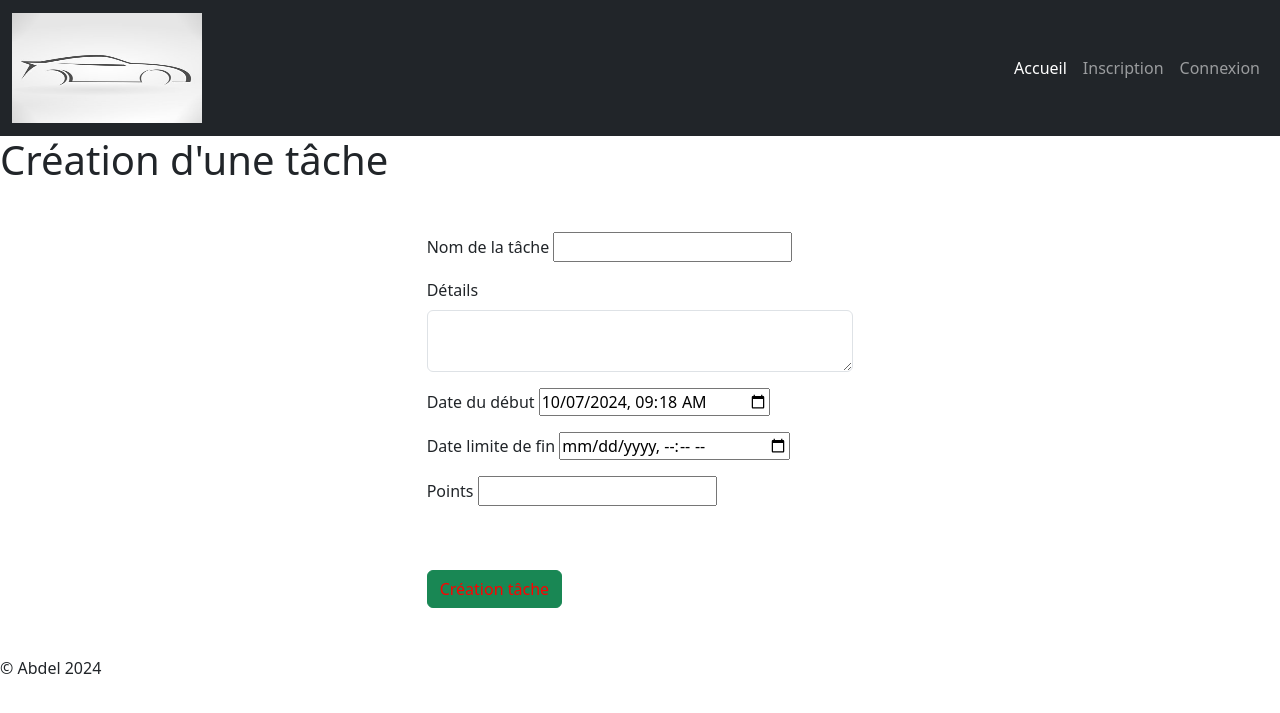
After one commit to Abdel780/projetTodolist, a PHP site: template src/Views/task/createTask.view.php in a window 1280 px wide. The commit adds this page. Shown: the top 713 px of the page. Run offline with PHP 8.4, Linux system fonts and the light colour scheme; the template is opened without the code that fills it, so the values that code supplies are empty.

Commit message:
fin du ticket crée une taches

```diff
--- a/index.php
+++ b/index.php
@@ -13,5 +13,6 @@ $router->addRoute('/', 'HomeController', 'index');
 $router->addRoute('/register', 'RegisterController', 'index');
 $router->addRoute('/connection', 'ConnectionController', 'index');
 $router->addRoute('/logout', 'LogoutController', 'logout');
+$router->addRoute('/addTask', 'TaskController', 'createTask');
 
 $router->handleRequest();
--- a/src/Views/partials/head.php
+++ b/src/Views/partials/head.php
@@ -26,7 +26,14 @@
                         </li>
                         <?php
                     if (isset($_SESSION['user'])) {
+                        if ($_SESSION['user']['idRole'] == 1) {
                     ?>
+                        <li class="nav-item">
+                                <a class="nav-link" href="/addTask">Créer tâche</a>
+                            </li>
+                        <?php
+                        }
+                        ?>
                         <li class="nav-item">
                             <a class="nav-link" href="/logout">Déconnexion</a>
                         </li>
--- /dev/null
+++ b/src/Views/task/createTask.view.php
@@ -0,0 +1,57 @@
+<?php
+require_once(__DIR__ . '/../partials/head.php');
+?>
+<h1>Création d'une tâche</h1>
+<form method='POST'>
+    <div class="col-md-4 mx-auto d-block mt-5">
+        <div class="mb-3">
+            <label for="title">Nom de la tâche</label>
+            <input type="text" name='title'>
+            <?php if (isset($this->arrayError['title'])) {
+            ?>
+                <p class='text-danger'><?= $this->arrayError['title'] ?></p>
+            <?php
+            } ?>
+        </div>
+        <div class="mb-3">
+            <label for="content" class="form-label">Détails</label>
+            <textarea class="form-control" name="content"></textarea>
+            <?php if (isset($arrayError['content'])) {
+            ?>
+                <p class='text-danger'><?= $arrayError['content'] ?></p>
+            <?php
+            } ?>
+        </div>
+        <div class="mb-3">
+            <label for="start_task">Date du début</label>
+            <input type="datetime-local" name='start_task' value="<?= date("Y-m-d H:i") ?>">
+            <?php if (isset($this->arrayError['start_task'])) {
+            ?>
+                <p class='text-danger'><?= $this->arrayError['start_task'] ?></p>
+            <?php
+            } ?>
+        </div>
+        <div class="mb-3">
+            <label for="stop_task">Date limite de fin</label>
+            <input type="datetime-local" name='stop_task'>
+            <?php if (isset($this->arrayError['stop_task'])) {
+            ?>
+                <p class='text-danger'><?= $this->arrayError['stop_task'] ?></p>
+            <?php
+            } ?>
+        </div>
+        <div class="mb-3">
+            <label for="point">Points</label>
+            <input type="number" name='point'>
+            <?php if (isset($this->arrayError['point'])) {
+            ?>
+                <p class='text-danger'><?= $this->arrayError['point'] ?></p>
+            <?php
+            } ?>
+        </div>
+        <button type="submit" class='btn btn-success mt-5 mb-5'>Création tâche</button>
+    </div>
+</form>
+<?php
+require_once(__DIR__ . '/../partials/footer.php');
+?>
```
Also changed, not shown: src/Controllers/TaskController.php (added, +35 -0 lines), src/Models/Task.php (+11 -0 lines), src/Utils/AbstractController.php (+17 -0 lines).
